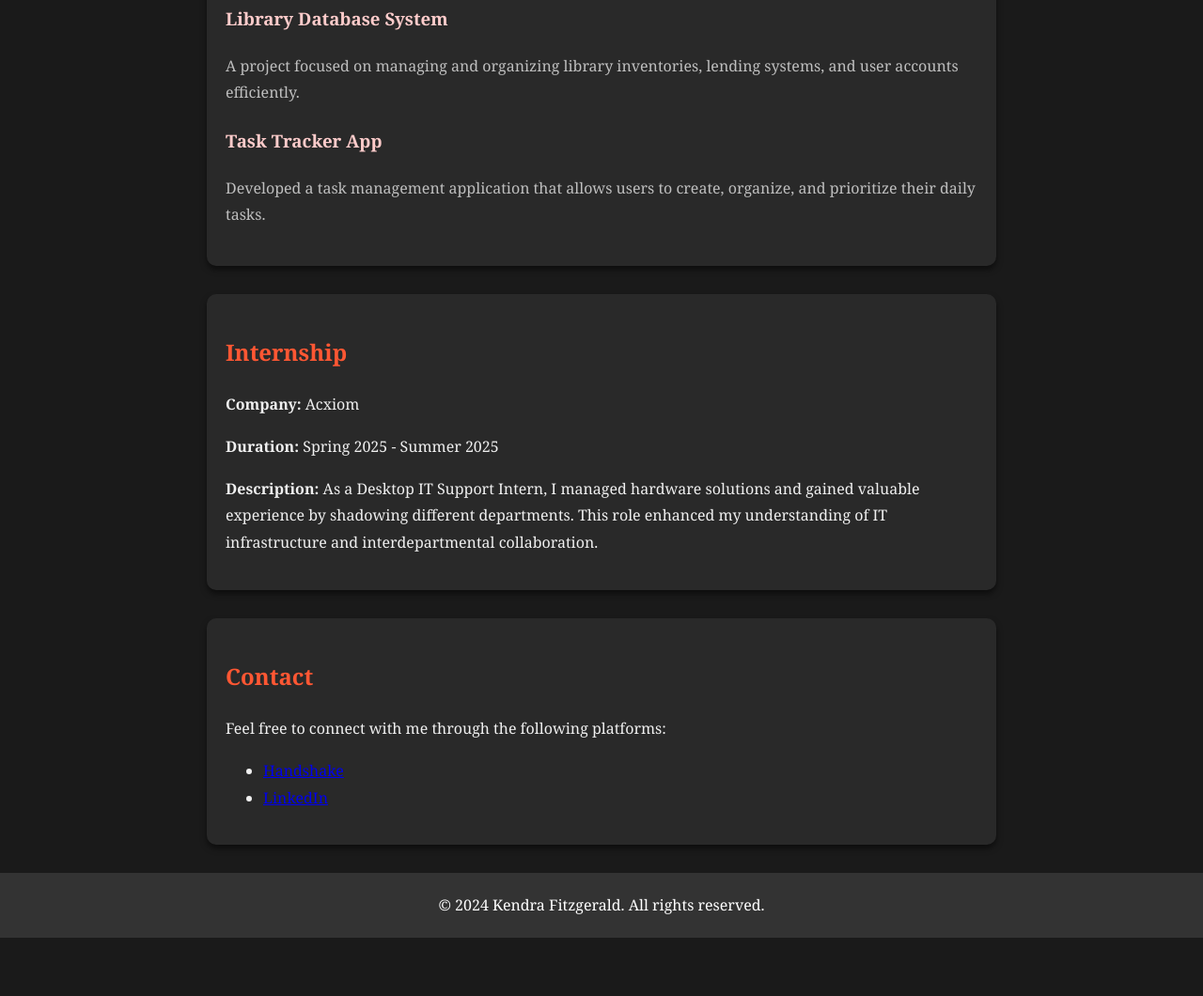
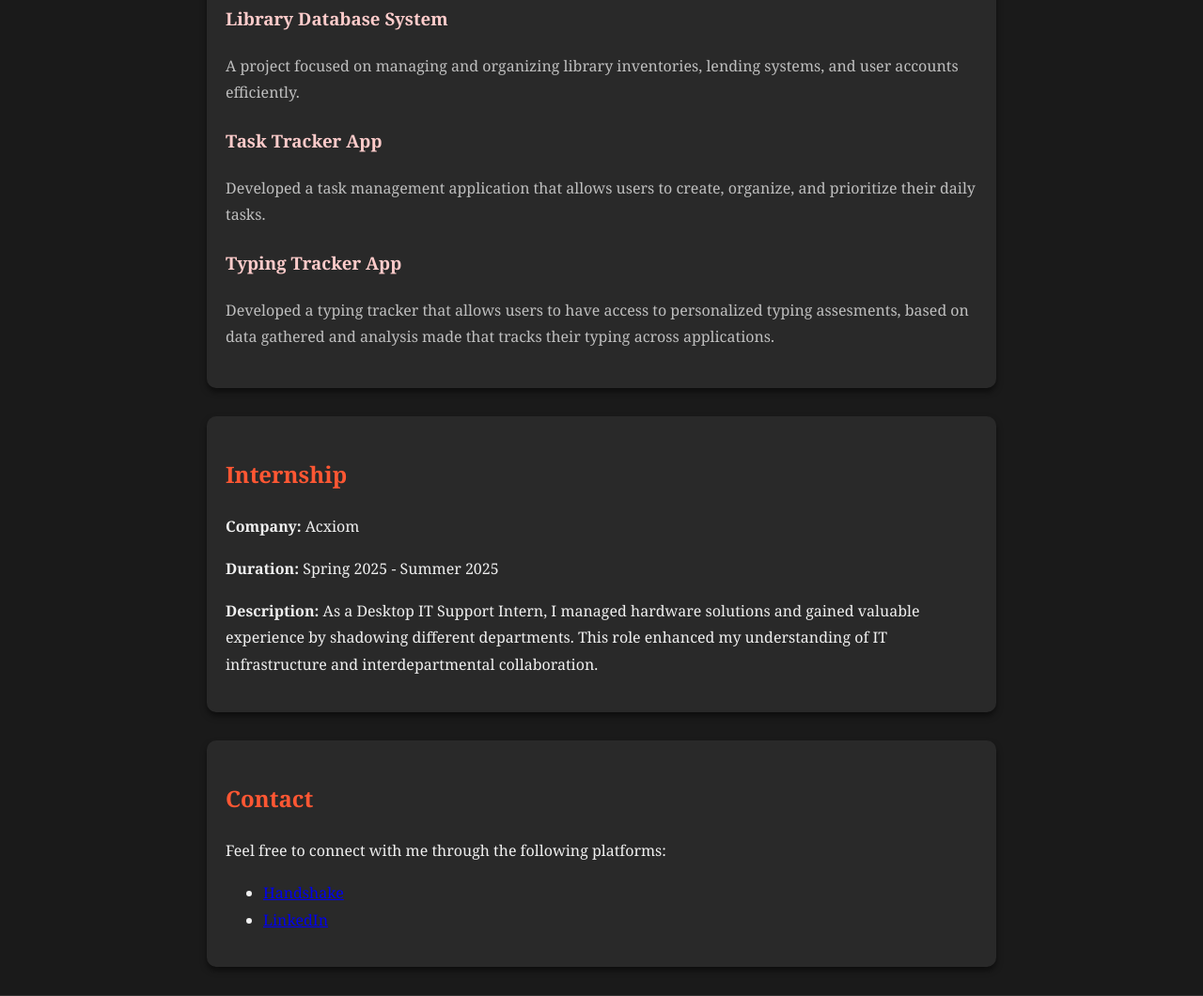
Before and after one commit to kfitzgerald04/kportfolio, a plain HTML site: page index.html in a window 1280 px wide. Shown: the part 1294-2354 px from the top of the page at 94% size. Before the commit the page ends 2292 px from the top, so only its background shows below. Drawn offline with Linux system fonts and the light colour scheme.

Commit message:
Update index.html

```diff
--- a/index.html
+++ b/index.html
@@ -62,6 +62,11 @@
                 <h3>Task Tracker App</h3>
                 <p>Developed a task management application that allows users to create, organize, and prioritize their daily tasks.</p>
             </li>
+            <li>
+                <h3>Typing Tracker App</h3>
+                <p>Developed a typing tracker that allows users to have access to personalized typing assesments, based on data gathered and analysis
+                made that tracks their typing across applications.</p>
+            </li>
         </ul>
     </section>
     <section id="internship" class="section">
```
